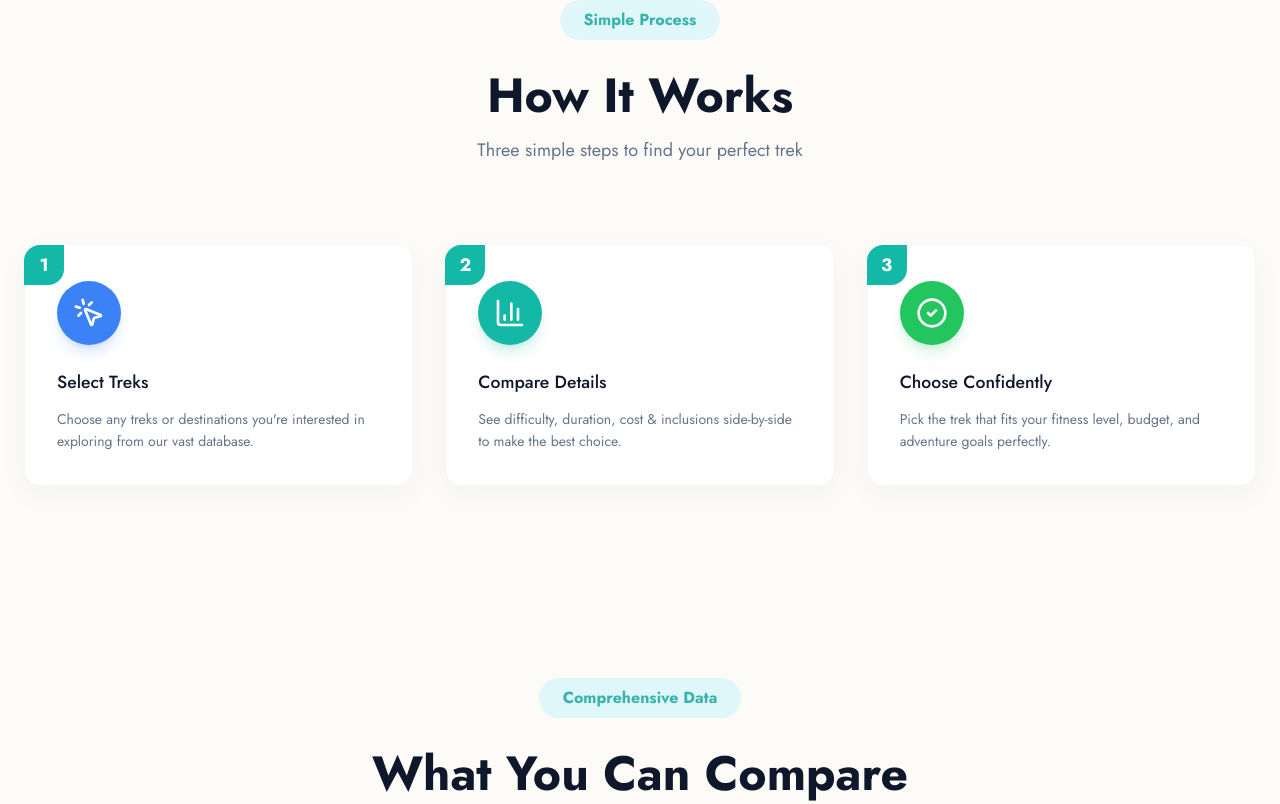
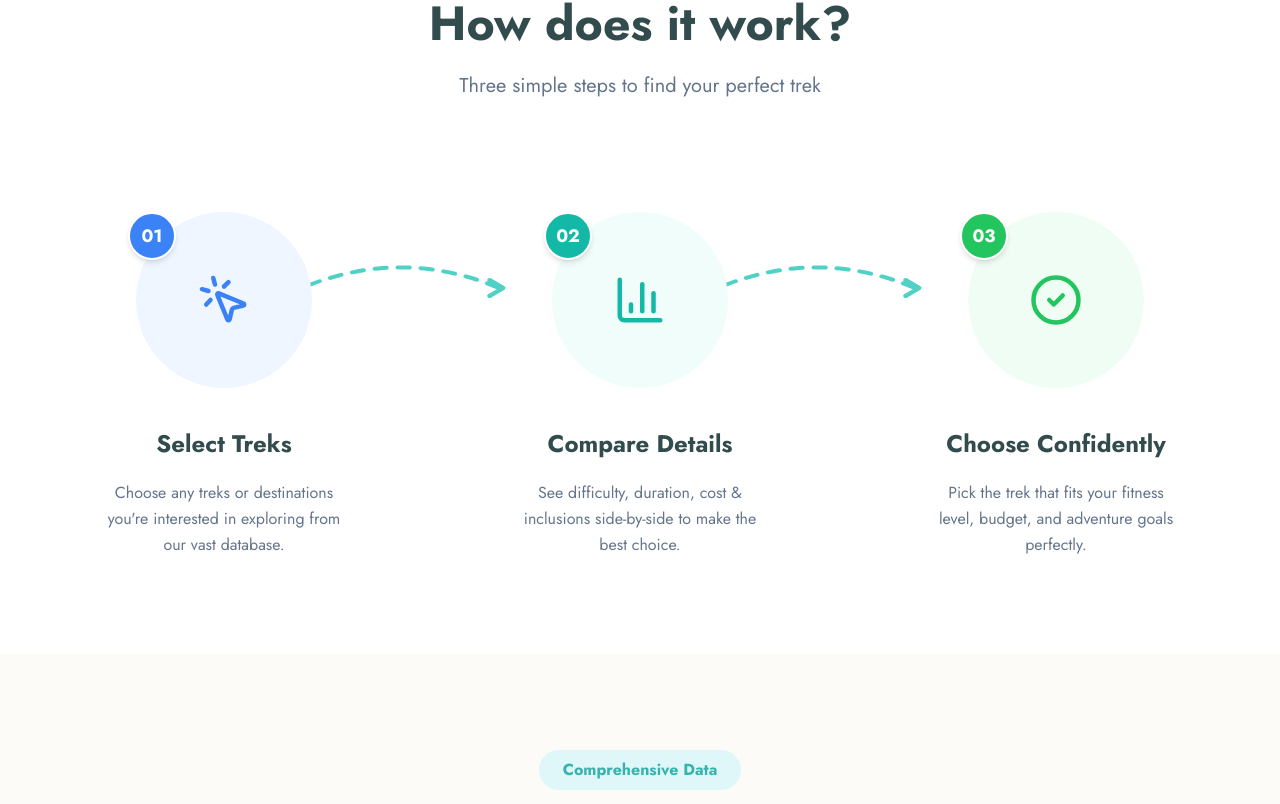
Before and after one commit to AanviTyagi/TrekGenie-Landing, a React (Vite) app: page / in a window 1280 px wide. Shown: the part 896-1700 px from the top of the page. Built offline with nearby package versions, Linux system fonts and the light colour scheme.

Commit message:
last minute changes

```diff
--- a/src/App.jsx
+++ b/src/App.jsx
@@ -154,8 +154,8 @@ function App() {
         <ComparisonVsGuessing />
         <TrekGenieInfo />
         <FAQ />
+        <InspirationSection />
         <ReadyToChoose />
-        <InspirationSection />
       </div>
       <Footer />
 
@@ -171,7 +171,7 @@ function App() {
 
             <a href="#how-it-works" className="text-2xl font-medium text-gray-300 hover:text-white transition-colors" onClick={() => setIsMobileMenuOpen(false)}>How It Works</a>
             <a href="#compare-section" className="text-2xl font-medium text-gray-300 hover:text-white transition-colors" onClick={() => setIsMobileMenuOpen(false)}>Compare</a>
-            <a href="#" className="text-2xl font-bold font-display text-teal-400" onClick={() => setIsMobileMenuOpen(false)}>TrekGenie</a>
+            <a href="#trek-genie-section" className="text-2xl font-medium text-gray-300 hover:text-white transition-colors" onClick={() => setIsMobileMenuOpen(false)}>TrekGenie</a>
             <a href="#" className="text-2xl font-medium text-gray-300 hover:text-white transition-colors" onClick={() => setIsMobileMenuOpen(false)}>FAQ</a>
             <a href="#" className="text-2xl font-medium text-gray-300 hover:text-white transition-colors" onClick={() => setIsMobileMenuOpen(false)}>Destinations</a>
             <a href="#" className="text-2xl font-medium text-gray-300 hover:text-white transition-colors" onClick={() => setIsMobileMenuOpen(false)}>Blog</a>
--- a/src/components/CompareFeatures.jsx
+++ b/src/components/CompareFeatures.jsx
@@ -51,8 +51,8 @@ const CompareFeatures = () => {
           <span className="inline-flex items-center gap-2 px-6 py-2 rounded-full bg-[#E0F7FA] text-[#38B2AC] text-[16px] font-bold tracking-normal mb-8">
             Comprehensive Data
           </span>
-          <h2 className="text-4xl md:text-5xl font-display font-bold text-slate-900 mb-6">
-            What You Can Compare
+          <h2 className="text-[2.2rem] font-display font-semibold text-[#324b4c] leading-none mb-6">
+            What You Can Compare ?
           </h2>
           <p className="text-slate-500 text-lg max-w-2xl mx-auto font-sans">
             Everything you need to make an informed decision, all in one place
--- a/src/components/ComparisonVsGuessing.jsx
+++ b/src/components/ComparisonVsGuessing.jsx
@@ -25,7 +25,7 @@ const ComparisonVsGuessing = () => {
 
         {/* Section Header */}
         <div className="text-center mb-16">
-          <h2 className="text-4xl md:text-5xl font-display font-bold text-slate-900 mb-4">
+          <h2 className="text-[2.2rem] font-display font-semibold text-[#324b4c] leading-none mb-4">
             Comparison vs Guessing
           </h2>
           <p className="text-slate-500 text-lg max-w-2xl mx-auto font-sans">
--- a/src/components/FAQ.jsx
+++ b/src/components/FAQ.jsx
@@ -59,7 +59,7 @@ const FAQ = () => {
             <HelpCircle size={18} />
             Got Questions?
           </span> }
-          <h2 className="text-4xl md:text-5xl font-display font-bold text-slate-900 mb-4 tracking-tight">
+          <h2 className="text-[2.2rem] font-display font-semibold text-[#324b4c] leading-none mb-4 tracking-tight">
             Frequently Asked Questions
           </h2>
           <p className="text-slate-500 text-lg font-sans">
--- a/src/components/HowItWorks.jsx
+++ b/src/components/HowItWorks.jsx
@@ -3,77 +3,114 @@ import { MousePointerClick, BarChart3, CheckCircle2 } from 'lucide-react';
 
 const HowItWorks = () => {
   return (
-    <section id="how-it-works" className="py-24 bg-[#FDFBF7] relative overflow-hidden">
+    <section id="how-it-works" className="py-24 bg-white relative overflow-hidden">
       <div className="max-w-7xl mx-auto px-6">
 
         {/* Section Header */}
-        <div className="text-center mb-20">
-          <span className="inline-flex items-center gap-2 px-6 py-2 rounded-full bg-[#E0F7FA] text-[#38B2AC] text-[16px] font-bold tracking-normal mb-8">
-            Simple Process
-          </span>
-          <h2 className="text-4xl md:text-5xl font-display font-bold text-slate-900 mb-4">
-            How It Works
+        <div className="text-center mb-28">
+          <h2 className="text-4xl md:text-5xl font-display font-bold text-[#324b4c] mb-6">
+            How does it work?
           </h2>
-          <p className="text-slate-500 text-lg max-w-2xl mx-auto font-sans leading-relaxed">
+          <p className="text-slate-500 text-xl font-sans">
             Three simple steps to find your perfect trek
           </p>
         </div>
 
         {/* Steps Grid */}
-        <div className="grid grid-cols-1 md:grid-cols-3 gap-8 relative">
-
-          {/* Connector Line (Desktop) */}
-          <div className="hidden md:block absolute top-12 left-[16%] right-[16%] h-0.5 bg-slate-100 -z-10"></div>
+        <div className="grid grid-cols-1 md:grid-cols-3 gap-16 md:gap-24 relative max-w-6xl mx-auto">
 
           {/* Step 1 */}
-          <div className="relative group">
-            <div className="bg-white rounded-2xl p-8 shadow-[0_8px_30px_rgb(0,0,0,0.04)] hover:shadow-2xl hover:shadow-blue-500/20 border-b border-x border-stone-100 border-t-4 border-t-transparent hover:border-t-blue-500 h-full transition-all duration-300 hover:-translate-y-1">
-              <div className="absolute top-0 left-0 w-10 h-10 rounded-tl-2xl rounded-br-2xl bg-teal-500 text-white flex items-center justify-center font-bold text-lg shadow-sm z-10 transition-colors duration-300 group-hover:bg-blue-500">
-                1
+          <div className="relative flex flex-col items-center group">
+            <div className="relative mb-10 z-10">
+              {/* Main Circle - Light Blue background */}
+              <div className="w-44 h-44 rounded-full bg-blue-50 flex items-center justify-center transition-transform duration-300 group-hover:scale-105">
+                <MousePointerClick size={54} className="text-blue-500" />
               </div>
-              <div className="w-16 h-16 rounded-full bg-blue-500 text-white flex items-center justify-center mb-6 shadow-lg shadow-blue-500/20 transition-transform duration-300 group-hover:scale-110">
-                <MousePointerClick size={32} />
+              {/* Number Badge - Matches icon color */}
+              <div className="absolute top-0 -left-2 w-12 h-12 rounded-full bg-blue-500 text-white text-lg font-bold flex items-center justify-center shadow-md z-10 border-2 border-white">
+                01
               </div>
-              <h3 className="text-[1.1rem] font-display font-medium text-slate-900 mb-3">
+            </div>
+
+            <h3 className="text-2xl font-display font-bold text-[#324b4c] mb-5">
               Select Treks
             </h3>
-              <p className="text-slate-500 leading-relaxed text-sm font-sans">
+            <div className="max-w-[240px]">
+              <p className="text-slate-500 text-center leading-relaxed font-sans text-[16px]">
                 Choose any treks or destinations you're interested in exploring from our vast database.
               </p>
+            </div>
+
+            {/* Arrow 1 - Upward Curve with Gaps */}
+            <div className="hidden md:block absolute top-[60px] -right-[60%] w-[120%] z-0 pointer-events-none transform -translate-y-1/2">
+              <svg className="w-full h-24" viewBox="0 0 200 60" preserveAspectRatio="none">
+                <path
+                  d="M40,50 Q100,10 160,40"
+                  fill="none"
+                  stroke="#4FD1C5"
+                  strokeWidth="2.5"
+                  strokeDasharray="6 6"
+                  strokeLinecap="round"
+                />
+                <path d="M155 35 L162 40 L155 45" fill="none" stroke="#4FD1C5" strokeWidth="2.5" strokeLinecap="round" strokeLinejoin="round"/>
+              </svg>
             </div>
           </div>
 
           {/* Step 2 */}
-          <div className="relative group">
-            <div className="bg-white rounded-2xl p-8 shadow-[0_8px_30px_rgb(0,0,0,0.04)] hover:shadow-2xl hover:shadow-teal-500/20 border-b border-x border-stone-100 border-t-4 border-t-transparent hover:border-t-teal-500 h-full transition-all duration-300 hover:-translate-y-1">
-              <div className="absolute top-0 left-0 w-10 h-10 rounded-tl-2xl rounded-br-2xl bg-teal-500 text-white flex items-center justify-center font-bold text-lg shadow-sm z-10">
-                2
+          <div className="relative flex flex-col items-center group">
+            <div className="relative mb-10 z-10">
+              {/* Main Circle - Light Teal background */}
+              <div className="w-44 h-44 rounded-full bg-teal-50 flex items-center justify-center transition-transform duration-300 group-hover:scale-105">
+                <BarChart3 size={54} className="text-teal-500" />
               </div>
-              <div className="w-16 h-16 rounded-full bg-teal-500 text-white flex items-center justify-center mb-6 shadow-lg shadow-teal-500/20 transition-transform duration-300 group-hover:scale-110">
-                <BarChart3 size={32} />
+              {/* Number Badge - Matches icon color */}
+              <div className="absolute top-0 -left-2 w-12 h-12 rounded-full bg-teal-500 text-white text-lg font-bold flex items-center justify-center shadow-md z-10 border-2 border-white">
+                02
               </div>
-              <h3 className="text-[1.1rem] font-display font-medium text-slate-900 mb-3">
+            </div>
+            <h3 className="text-2xl font-display font-bold text-[#324b4c] mb-5">
               Compare Details
             </h3>
-              <p className="text-slate-500 leading-relaxed text-sm font-sans">
+            <div className="max-w-[240px]">
+              <p className="text-slate-500 text-center leading-relaxed font-sans text-[16px]">
                 See difficulty, duration, cost & inclusions side-by-side to make the best choice.
               </p>
+            </div>
+
+            {/* Arrow 2 - Upward Curve with Gaps */}
+            <div className="hidden md:block absolute top-[60px] -right-[60%] w-[120%] z-0 pointer-events-none transform -translate-y-1/2">
+               <svg className="w-full h-24" viewBox="0 0 200 60" preserveAspectRatio="none">
+                <path
+                  d="M40,50 Q100,10 160,40"
+                  fill="none"
+                  stroke="#4FD1C5"
+                  strokeWidth="2.5"
+                  strokeDasharray="6 6"
+                  strokeLinecap="round"
+                />
+                <path d="M155 35 L162 40 L155 45" fill="none" stroke="#4FD1C5" strokeWidth="2.5" strokeLinecap="round" strokeLinejoin="round"/>
+              </svg>
             </div>
           </div>
 
           {/* Step 3 */}
-          <div className="relative group">
-            <div className="bg-white rounded-2xl p-8 shadow-[0_8px_30px_rgb(0,0,0,0.04)] hover:shadow-2xl hover:shadow-green-500/20 border-b border-x border-stone-100 border-t-4 border-t-transparent hover:border-t-green-500 h-full transition-all duration-300 hover:-translate-y-1">
-              <div className="absolute top-0 left-0 w-10 h-10 rounded-tl-2xl rounded-br-2xl bg-teal-500 text-white flex items-center justify-center font-bold text-lg shadow-sm z-10 transition-colors duration-300 group-hover:bg-green-500">
-                3
+          <div className="relative flex flex-col items-center group">
+            <div className="relative mb-10 z-10">
+              {/* Main Circle - Light Green background */}
+              <div className="w-44 h-44 rounded-full bg-green-50 flex items-center justify-center transition-transform duration-300 group-hover:scale-105">
+                <CheckCircle2 size={54} className="text-green-500" />
               </div>
-              <div className="w-16 h-16 rounded-full bg-green-500 text-white flex items-center justify-center mb-6 shadow-lg shadow-green-500/20 transition-transform duration-300 group-hover:scale-110">
-                <CheckCircle2 size={32} />
+              {/* Number Badge - Matches icon color */}
+              <div className="absolute top-0 -left-2 w-12 h-12 rounded-full bg-green-500 text-white text-lg font-bold flex items-center justify-center shadow-md z-10 border-2 border-white">
+                03
               </div>
-              <h3 className="text-[1.1rem] font-display font-medium text-slate-900 mb-3">
+            </div>
+            <h3 className="text-2xl font-display font-bold text-[#324b4c] mb-5">
               Choose Confidently
             </h3>
-              <p className="text-slate-500 leading-relaxed text-sm font-sans">
+            <div className="max-w-[240px]">
+              <p className="text-slate-500 text-center leading-relaxed font-sans text-[16px]">
                 Pick the trek that fits your fitness level, budget, and adventure goals perfectly.
               </p>
             </div>
--- a/src/components/InspirationSection.jsx
+++ b/src/components/InspirationSection.jsx
@@ -37,7 +37,7 @@ const InspirationSection = () => {
     <section className="bg-white py-[60px] text-slate-900 font-sans border-t border-gray-100">
        <div className="max-w-[1320px] mx-auto px-4 xl:px-0">
           <div className="mb-10">
-            <h2 className="text-[26px] md:text-[30px] font-bold text-[#1A2B48] mb-2">Get inspiration for your next trip</h2>
+            <h2 className="text-[2.2rem] font-semibold text-[#324b4c] leading-none mb-2">Get inspiration for your next trip</h2>
             <p className="text-gray-500">Experience the nature with our words.</p>
           </div>
 
@@ -62,6 +62,9 @@ const InspirationSection = () => {
                       <p className="text-[#697488] text-[15px] leading-relaxed">
                          {post.description}
                       </p>
+                      <span className="text-[#4FD1C5] text-[15px] font-medium mt-2 cursor-pointer hover:underline">
+                         Show more &gt;
+                      </span>
                    </div>
                 </a>
              ))}
--- a/src/components/WhyCompare.jsx
+++ b/src/components/WhyCompare.jsx
@@ -12,8 +12,8 @@ const WhyCompare = () => {
             <BookOpen size={18} />
             Expert Insight
           </span>
-          <h2 className="text-4xl md:text-5xl font-display font-bold text-slate-900 mb-6">
-            Why Comparing Treks Matters
+          <h2 className="text-[2.2rem] font-display font-semibold text-[#324b4c] leading-none mb-6">
+            Why Comparing Treks Matters ?
           </h2>
         </div>
 
```
Also changed, not shown: src/components/TrekGenieInfo.jsx (+17 -17 lines). Lines whose indentation alone changed are shown as unchanged.
